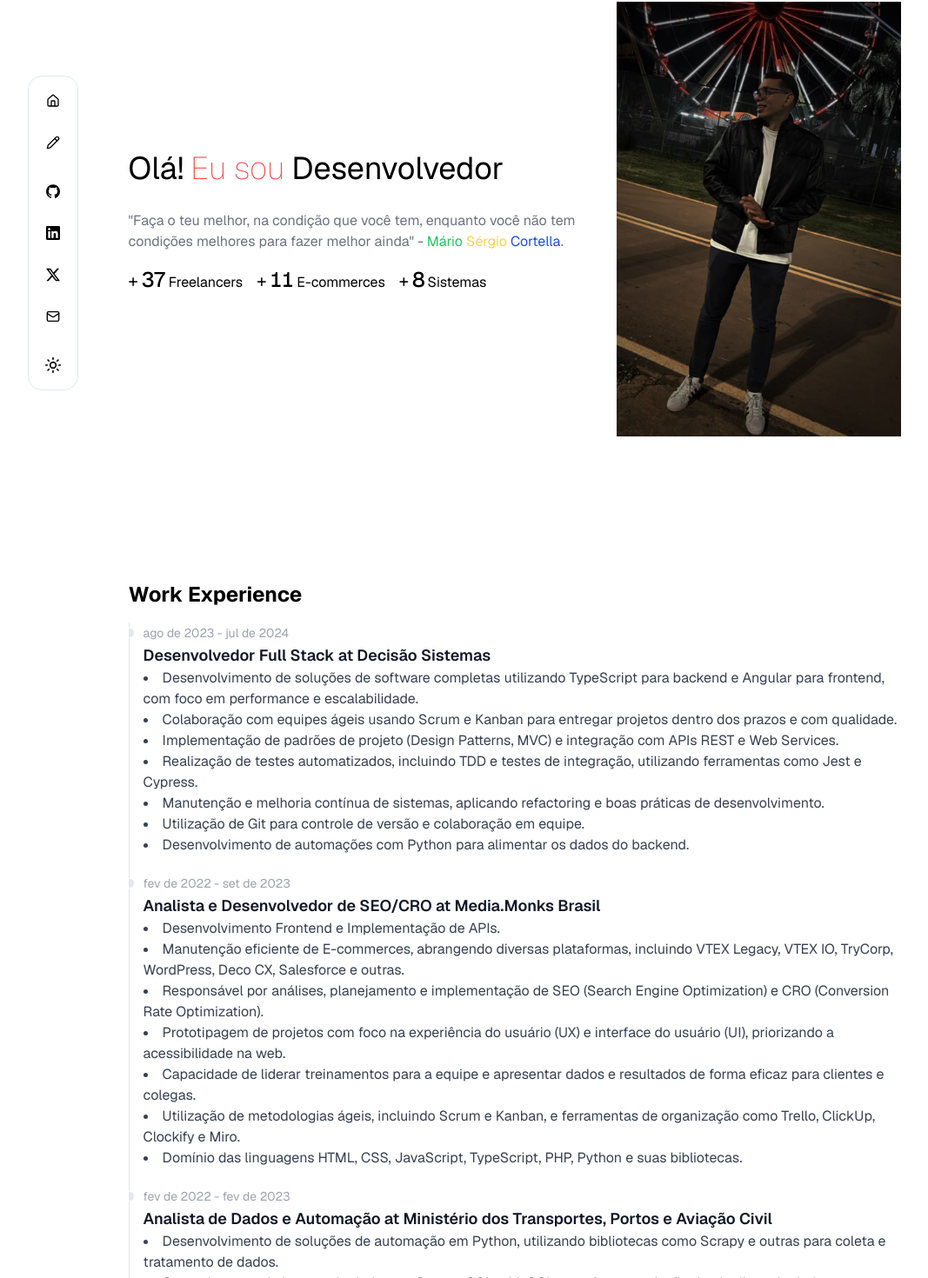
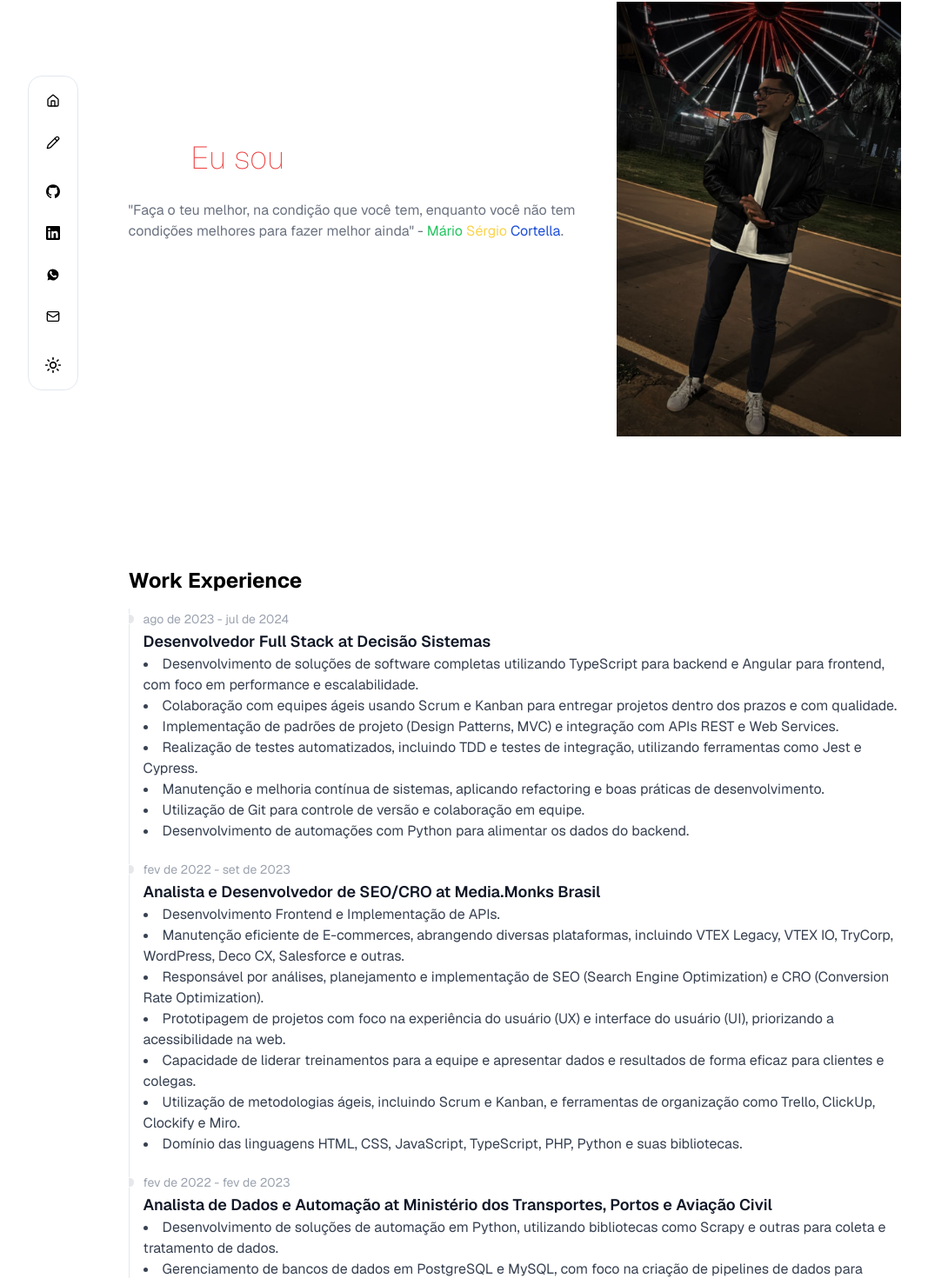
Before and after one commit to johnrodrigues008/Portfolio-pessoal, a Next.js app: page / in a window 1280 px wide. Shown: the part 148-1618 px from the top of the page at 87% size, without its empty margins (48-1115 px from the left). Built offline with nearby package versions, Linux system fonts and the light colour scheme.

Commit message:
feat: atualização dos espaçamentos e coloração dark/white

```diff
--- a/components/ContacteMe.tsx
+++ b/components/ContacteMe.tsx
@@ -4,23 +4,24 @@ import Link from "next/link";
 
 export function ContacteMe() {
   return (
-    <div className="h-[400px] flex flex-col justify-center gap-4 pt-5">
+    <div className="h-[400px] flex flex-col justify-center gap-4 mt-5 p-5 md:p-0">
       <h1 className="text-2xl font-bold">Contact Me</h1>
       <p className="text-base text-gray-700 dark:text-gray-300">
-        Estou à disposição para discutir oportunidades e esclarecer dúvidas.
-        Entre em contato via mensagem direta no{" "}
+        Estou à disposição para conversar sobre oportunidades e esclarecer qualquer dúvida. Sinta-se à vontade para entrar em contato por mensagem direta no
+
+        {" "}
         <Link
           className="text-blue-500"
           href="https://www.linkedin.com/in/johnrodrigues009/"
         >
           Linkedin
         </Link>{" "}
-        ou pelo email john.rodrigues008@gmail.com.
+        ou pelo e-mail{" "}
         <Link
           className="text-blue-500"
           href="maito:1ohn.rodrigues008@gmail.com"
         >
-          john.rodrigues008@gmail.com
+          john.rodrigues008@gmail.com.
         </Link>
       </p>
     </div>
--- a/components/CustomDock.tsx
+++ b/components/CustomDock.tsx
@@ -30,12 +30,12 @@ const Icons = {
       />
     </svg>
   ),
-  x: (props: IconProps) => (
-    <svg viewBox="0 0 24 24" xmlns="http://www.w3.org/2000/svg" {...props}>
-      <title>X</title>
+  whatsapp: (props: IconProps) => (
+    <svg viewBox="0 0 32 32" xmlns="http://www.w3.org/2000/svg" {...props}>
+      <title>WhatsApp</title>
       <path
         fill="currentColor"
-        d="M18.901 1.153h3.68l-8.04 9.19L24 22.846h-7.406l-5.8-7.584-6.638 7.584H.474l8.6-9.83L0 1.154h7.594l5.243 6.932ZM17.61 20.644h2.039L6.486 3.24H4.298Z"
+        d="M16.001 3.2a12.8 12.8 0 00-11.059 19.4L3.2 28.8l6.431-1.688A12.799 12.799 0 1016 3.2zm7.788 17.174c-.325.911-1.898 1.75-2.635 1.86-.675.098-1.513.138-2.43-.154-.56-.176-1.267-.413-2.2-.808-3.87-1.674-6.39-5.828-6.585-6.107-.195-.279-1.57-2.093-1.57-3.99 0-1.897.994-2.834 1.35-3.22.358-.386.776-.483 1.034-.483.26 0 .517.003.743.014.24.012.561-.09.878.669.325.778 1.104 2.69 1.203 2.886.1.195.163.429.03.705-.134.279-.201.45-.396.694-.198.247-.416.551-.595.739-.195.195-.397.408-.17.802.23.386 1.021 1.68 2.191 2.723 1.507 1.34 2.779 1.76 3.162 1.957.384.196.604.18.83-.11.227-.289.958-1.114 1.213-1.498.26-.386.517-.328.878-.2.365.128 2.29 1.081 2.682 1.274.396.193.658.29.754.447.098.153.098.879-.23 1.79z"
       />
     </svg>
   ),
@@ -79,10 +79,10 @@ const DATA = {
         url: "https://www.linkedin.com/in/johnrodrigues009/",
         icon: Icons.linkedin,
       },
-      X: {
-        name: "X",
-        url: "https://x.com/JohnRodrigS",
-        icon: Icons.x,
+      whatsapp: {
+        name: "WhatsApp",
+        url: "https://wa.me/5561991803216",
+        icon: Icons.whatsapp,
       },
       email: {
         name: "john.rodrigues008@gmail.com",
--- a/components/Education.tsx
+++ b/components/Education.tsx
@@ -42,7 +42,7 @@ const educationData: EducationItem[] = [
 
 export function Education() {
   return (
-    <div className="flex flex-col gap-4 pt-10">
+    <div className="flex flex-col gap-4 mt-10 p-5 md:p-0">
       <h1 className="text-2xl font-bold">Education</h1>
 
       <ol className="relative border-s border-gray-200 dark:border-gray-700">
--- a/components/Into.tsx
+++ b/components/Into.tsx
@@ -6,7 +6,7 @@ import { TextAnimate } from "./magicui/text-animate";
 import { WordRotate } from "./magicui/word-rotate";
 import { NumberTicker } from "./magicui/number-ticker";
 
-export function Into(){
+export function Into() {
   return (
     <div className="relative w-full h-[100vh] flex flex-col-reverse items-center lg:gap-4 lg:flex-row lg:justify-between lg:h-[100vh] lg:backgroundImageOne">
       <div className="absolute inset-0 bg-black opacity-50 lg:hidden"></div>
@@ -18,7 +18,7 @@ export function Into(){
 
       <div className="relative flex flex-col gap-4 w-full h-full justify-center mt-[200px] lg:mt-0 lg:w-9/12">
         <div>
-          <h1 className="flex flex-col justify-center items-center md:flex-row md:justify-start mb-5 text-4xl lg:text-4xl text-center lg:text-start dark:text-white lg:text-black">
+          <h1 className="flex flex-col justify-center items-center md:flex-row md:justify-start mb-5 text-4xl lg:text-4xl text-center lg:text-start text-white">
             <TextAnimate animation="blurInUp" by="character" once>
               Olá!
             </TextAnimate>
@@ -31,7 +31,7 @@ export function Into(){
               Eu sou
             </TextAnimate>
             <WordRotate
-              className=" text-black dark:text-white"
+              className=" text-white"
               words={[
                 "John Rodrigues",
                 "Programador",
@@ -40,7 +40,7 @@ export function Into(){
               ]}
             />
           </h1>
-          <p className="text-center text-base text-gray-700 dark:text-gray-300 max-w-[700px] md:text-start lg:text-gray-500">
+          <p className="text-center text-base text-gray-300 max-w-[700px] md:text-start lg:text-gray-500">
             &quot;Faça o teu melhor, na condição que você tem, enquanto você não
             tem condições melhores para fazer melhor ainda&quot; -{" "}
             <span className="text-green-500">Mário</span>{" "}
@@ -49,28 +49,34 @@ export function Into(){
           </p>
         </div>
         <div className="flex">
-          <div className="mr-4">
-            <span className="text-xl">+</span>{" "}
+          <div className="text-center w-full flex flex-col md:w-auto md:mr-5 text-white">
+            <div>
+              <span className="text-xl">+</span>
               <NumberTicker
                 value={37}
-              className="whitespace-pre-wrap text-2xl font-medium tracking-tighter text-black dark:text-white"
-            />{" "}
+                className="whitespace-pre-wrap text-2xl font-medium tracking-tighter text-white"
+              />
+            </div>
             <span className="text-1xl">Freelancers</span>
           </div>
-          <div className="mr-4">
-            <span className="text-xl">+</span>{" "}
+          <div className="text-center w-full flex flex-col md:w-auto md:mr-5 text-white">
+            <div>
+              <span className="text-xl">+</span>
               <NumberTicker
                 value={11}
-              className="whitespace-pre-wrap text-2xl font-medium tracking-tighter text-black dark:text-white"
-            />{" "}
+                className="whitespace-pre-wrap text-2xl font-medium tracking-tighter text-white"
+              />
+            </div>
             <span className="text-1xl">E-commerces</span>
           </div>
-          <div className="mr-4">
-            <span className="text-xl">+</span>{" "}
+          <div className="text-center w-full flex flex-col md:w-auto md:mr-5 text-white">
+            <div>
+              <span className="text-xl">+</span>
               <NumberTicker
                 value={8}
-              className="whitespace-pre-wrap text-2xl font-medium tracking-tighter text-black dark:text-white"
-            />{" "}
+                className="whitespace-pre-wrap text-2xl font-medium tracking-tighter text-white"
+              />
+            </div>
             <span className="text-1xl">Sistemas</span>
           </div>
         </div>
--- a/components/Projects.tsx
+++ b/components/Projects.tsx
@@ -32,7 +32,7 @@ const projectsData: ProjectsData[] = [
 
 export function Projects() {
   return (
-    <div className="flex flex-col gap-4 mt-4 pt-10">
+    <div className="flex flex-col gap-4 mt-10 p-5 md:p-0">
       <h1 className="text-2xl font-bold">Projects</h1>
       <div className="grid md:grid-cols-2 sm:grid-cols-1 gap-4">
         {projectsData?.map((item, index) => (
--- a/components/Skills.tsx
+++ b/components/Skills.tsx
@@ -51,7 +51,7 @@ const skillsData: SkillsData[] = [
 
 export function Skills() {
     return (
-        <div className="flex flex-col gap-4 mt-4 pt-10">
+        <div className="flex flex-col gap-4 mt-10 p-5 md:p-0">
             <h1 className="text-2xl font-bold">Skills</h1>
             {skillsData.map((skillCategory, index) => (
                 <div key={index} className="flex flex-col gap-2">
--- a/components/WorkExperience.tsx
+++ b/components/WorkExperience.tsx
@@ -54,7 +54,7 @@ const workExperienceData: WorkExperienceItem[] = [
 
 export function WorkExperience() {
   return (
-    <div className="flex flex-col gap-4 pt-4">
+    <div className="flex flex-col gap-4 pt-4 p-5 md:p-0">
       <h1 className="text-2xl font-bold">Work Experience</h1>
 
       <ol className="relative border-s border-gray-200 dark:border-gray-700">
```
Lines whose indentation alone changed are shown as unchanged.
